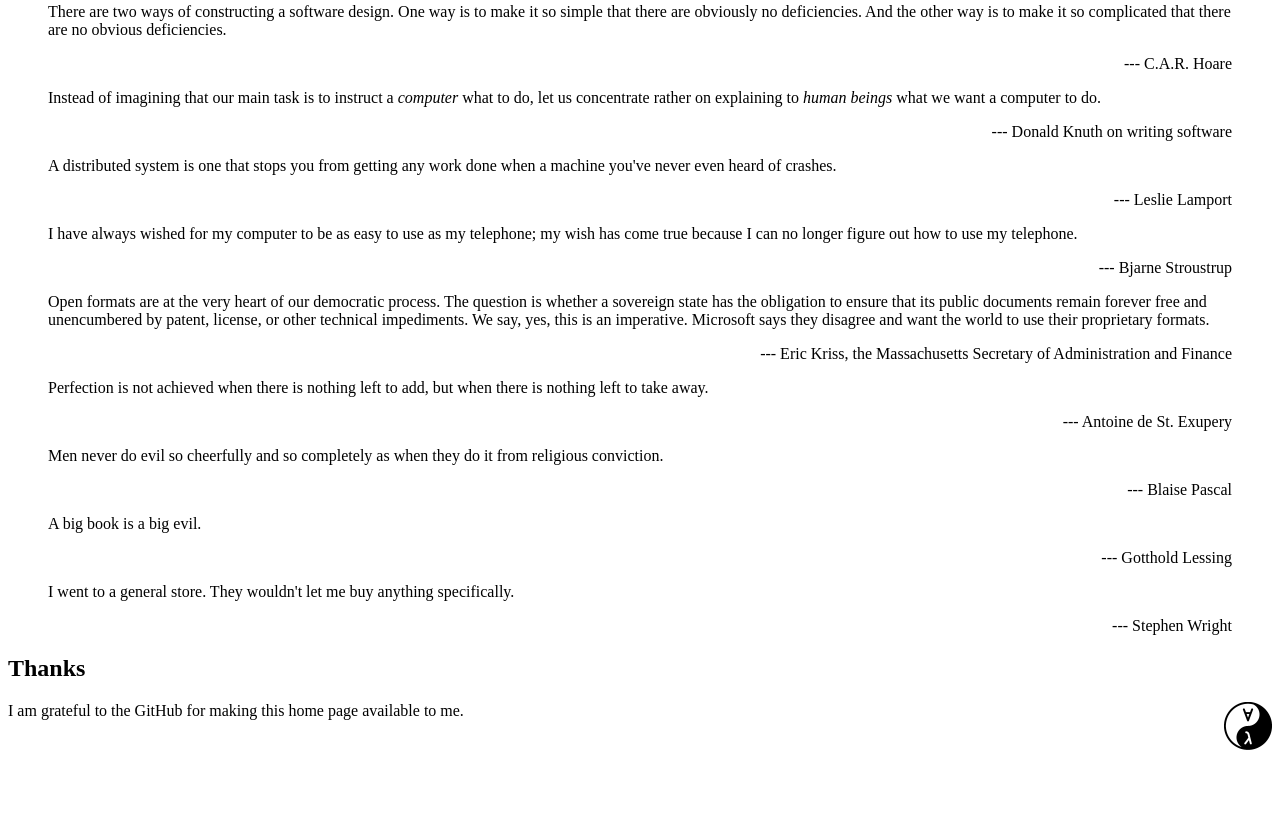
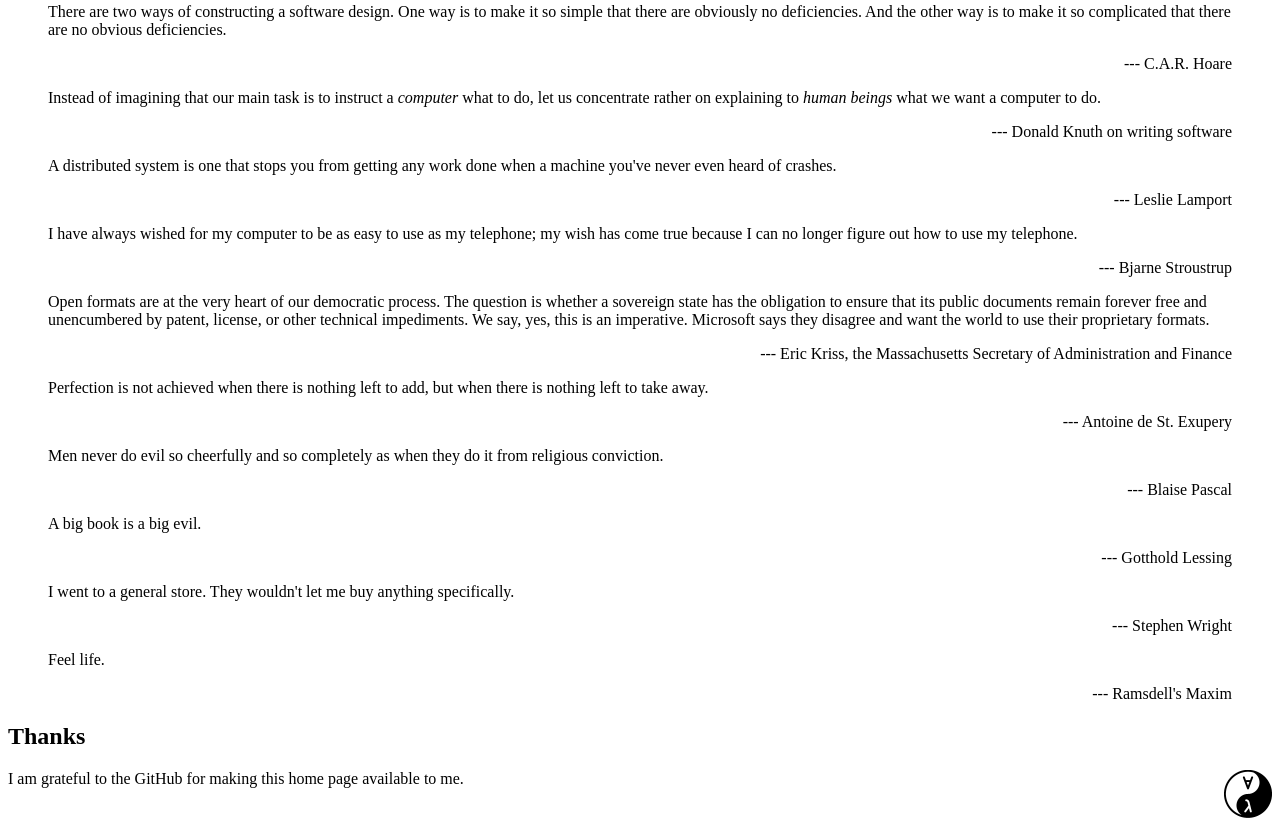
Before and after one commit to ramsdell/ramsdell.github.io, a plain HTML site: page index.html in a window 1280 px wide. Shown: the part 306-1124 px from the top of the page. Before the commit the page ends 1056 px from the top, so only its background shows below. Drawn offline with Linux system fonts and the light colour scheme.

Commit message:
Added feel life maxim

```diff
--- a/index.html
+++ b/index.html
@@ -123,6 +123,12 @@ Administration and Finance
 </p><p class="cite"> --- Stephen Wright
 </p></blockquote>
 
+<blockquote>
+<p>
+  Feel life.
+</p><p class="cite"> --- Ramsdell's Maxim
+</p></blockquote>
+
 <h2>Thanks</h2>
 
 <img class="icon" src="vyyicon.png" alt="Verification Yin-Yang Logo" />
```
